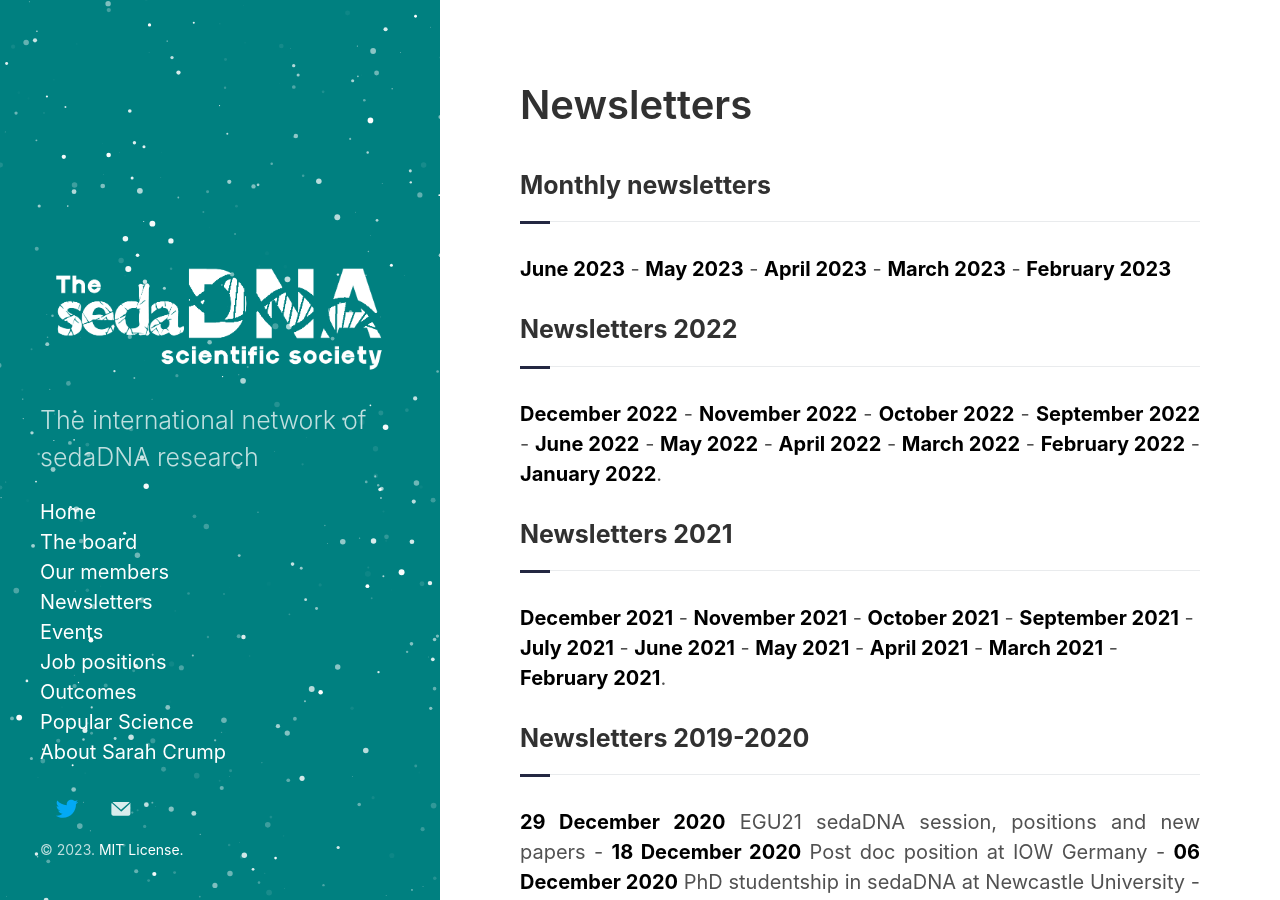
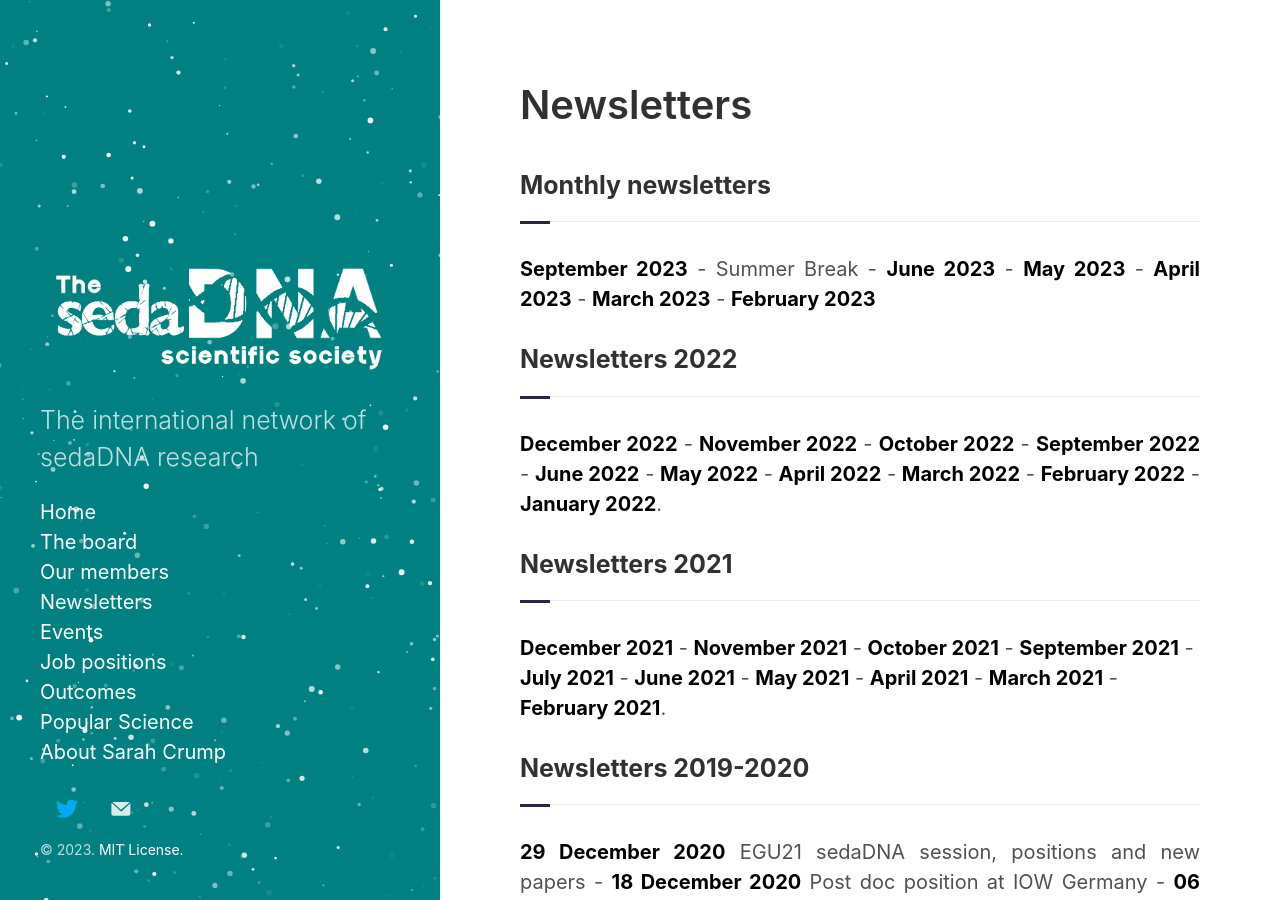
Before and after one commit to sedadna/sedadna.github.io, a Jekyll site: the page built from category/news.md, in a window 1280 px wide and 900 px high. Built offline with Jekyll 4.4.1, drawn with Linux system fonts in a browser that asks for light colours.

Commit message:
Update news.md

```diff
--- a/category/news.md
+++ b/category/news.md
@@ -8,7 +8,7 @@
 </div>
 <div class="intro">
 <p>
-<a href="https://sedadna.github.io/category/news/23-06.html" target="_blank"><b>June 2023</b></a> - <a href="https://sedadna.github.io/category/news/23-05.html" target="_blank"><b>May 2023</b></a> - <a href="https://sedadna.github.io/category/news/23-04.html" target="_blank"><b>April 2023</b></a> - <a href="https://sedadna.github.io/category/news/23-03.html" target="_blank"><b>March 2023</b></a> - <a href="https://sedadna.github.io/category/news/23-02.html" target="_blank"><b>February 2023</b></a>
+<a href="https://sedadna.github.io/category/news/23-09.html" target="_blank"><b>September 2023</b></a> - Summer Break - <a href="https://sedadna.github.io/category/news/23-06.html" target="_blank"><b>June 2023</b></a> - <a href="https://sedadna.github.io/category/news/23-05.html" target="_blank"><b>May 2023</b></a> - <a href="https://sedadna.github.io/category/news/23-04.html" target="_blank"><b>April 2023</b></a> - <a href="https://sedadna.github.io/category/news/23-03.html" target="_blank"><b>March 2023</b></a> - <a href="https://sedadna.github.io/category/news/23-02.html" target="_blank"><b>February 2023</b></a>
 <p>
 <div class="section">
 <h3 class="section-title underline">Newsletters 2022</h3>
```
